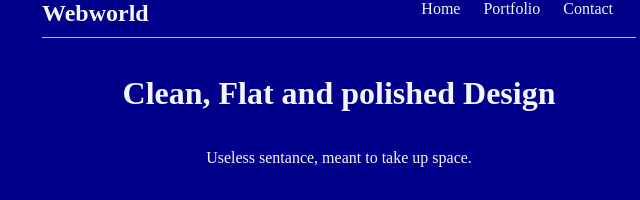
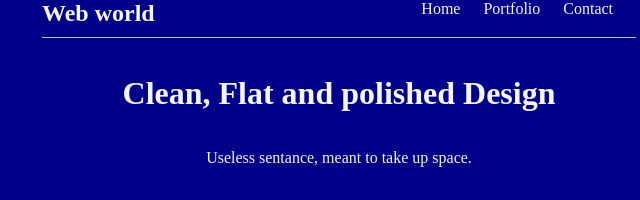
Before and after one commit to Jneala/WebFundamentals, a plain HTML site: page Exam_Reviewer/index.html in a window 1280 px wide. Shown: the top 200 px of the page, 301-941 px from the left. Drawn offline with Linux system fonts and the light colour scheme.

Commit message:
testing for github addition

```diff
--- a/Exam_Reviewer/index.html
+++ b/Exam_Reviewer/index.html
@@ -11,7 +11,7 @@
     <div id="wrapper">
       <header>
         <nav>
-          <h2>Webworld</h2>
+          <h2>Web world</h2>
           <ul>
             <li><a href="#">Home</a></li>
             <li><a href="#">Portfolio</a></li>
```
